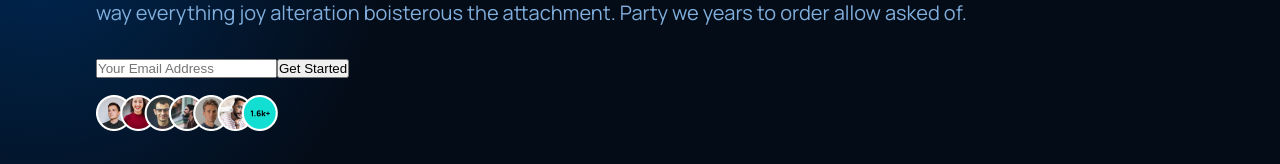
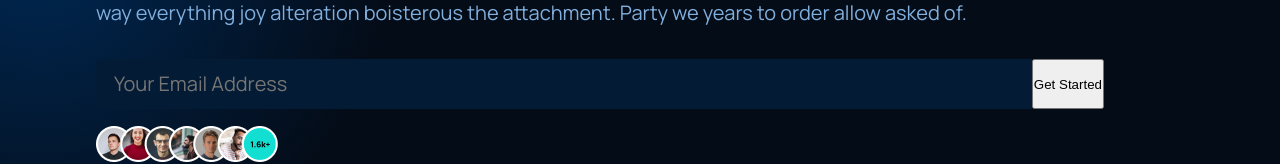
Before and after one commit to Beatitude-N/bea-gpt3, a React (Create React App) app: page / in a window 1280 px wide. Shown: the part 267-431 px from the top of the page. Built offline with nearby package versions, Linux system fonts and the light colour scheme.

Commit message:
last commit

```diff
--- a/src/containers/header/header.css
+++ b/src/containers/header/header.css
@@ -34,6 +34,33 @@
 
     display: flex;
     flex-direction: row;
+}
+
+
+.gpt3__header-content__input {
+    width: 100%;
+    margin: 2rem 0 1rem;
+
+    display: flex;
+    flex-direction: row;
+}
+
+.gpt3__header-content__input input {
+    flex: 2;
+    width: 100%;
+    min-height: 50px;
+    font-family: var(--font-family);
+    font-weight: 400;
+    font-size: 20px;
+    line-height: 28px;
+    background: var(--color-footer);
+    border: 2px solid var(--color-footer);
+    padding: 0 1rem;
+    outline: none;
+    color: #fff;
+
+    border-top-left-radius: 5px;
+    border-bottom-left-radius: 5px;
 }
 
 /*
```
